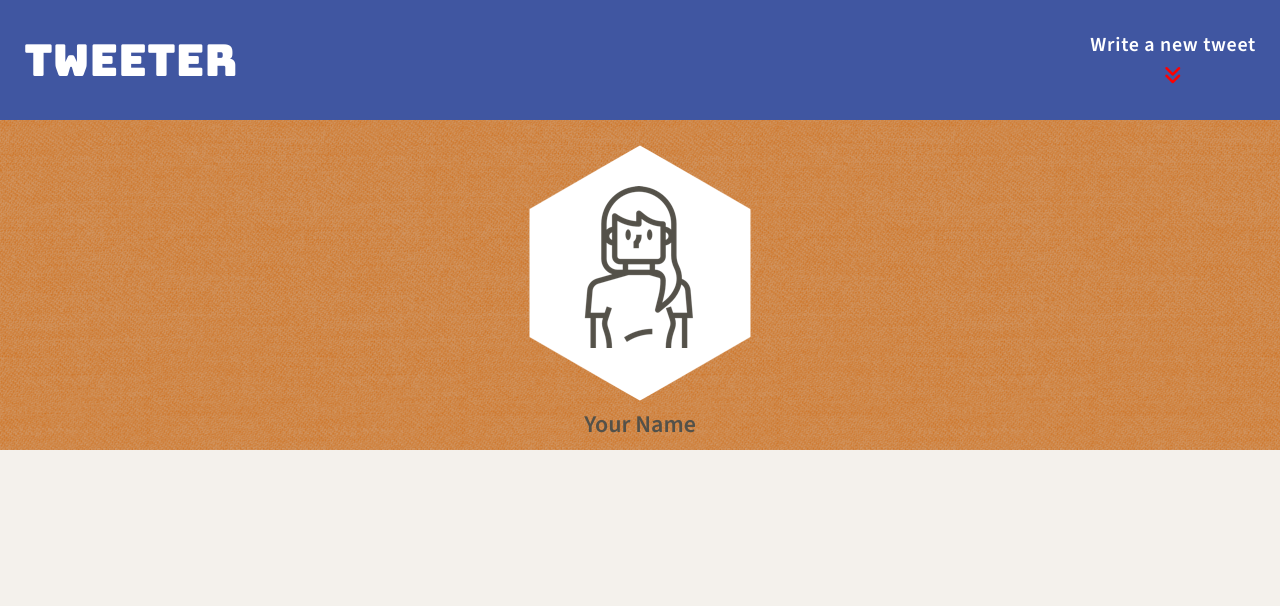
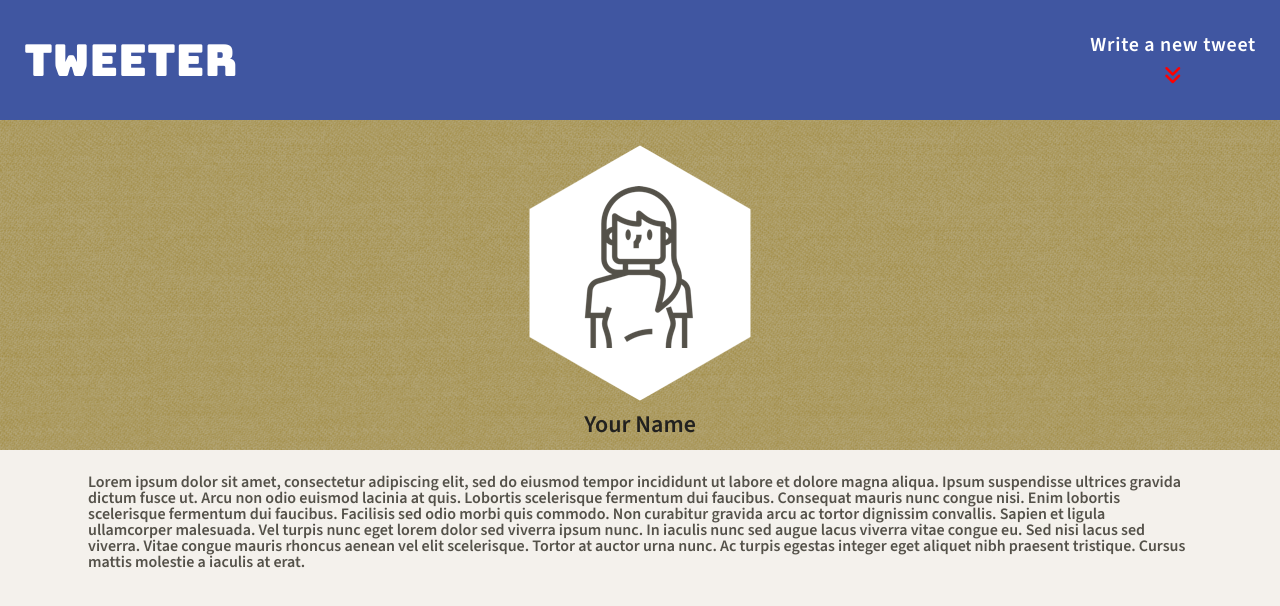
Before and after one commit to ascotlan/my-tweeter, a website: page public/index.html in a window 1280 px wide. Drawn offline with nearby package versions, Linux system fonts and the light colour scheme.

Commit message:
Styled the <main> element of index.html

```diff
--- a/public/index.html
+++ b/public/index.html
@@ -54,12 +54,27 @@
       <div>
         <img src="/images/profile-hex.png" />
       </div>
-      <div>
+      <div class="username">
         <h2>Your Name</h2>
       </div>
     </header>
 
     <!-- Page-specific (main) content here -->
-    <main class="container"></main>
+    <main class="container">
+      <p>
+        Lorem ipsum dolor sit amet, consectetur adipiscing elit, sed do eiusmod
+        tempor incididunt ut labore et dolore magna aliqua. Ipsum suspendisse
+        ultrices gravida dictum fusce ut. Arcu non odio euismod lacinia at quis.
+        Lobortis scelerisque fermentum dui faucibus. Consequat mauris nunc
+        congue nisi. Enim lobortis scelerisque fermentum dui faucibus. Facilisis
+        sed odio morbi quis commodo. Non curabitur gravida arcu ac tortor
+        dignissim convallis. Sapien et ligula ullamcorper malesuada. Vel turpis
+        nunc eget lorem dolor sed viverra ipsum nunc. In iaculis nunc sed augue
+        lacus viverra vitae congue eu. Sed nisi lacus sed viverra. Vitae congue
+        mauris rhoncus aenean vel elit scelerisque. Tortor at auctor urna nunc.
+        Ac turpis egestas integer eget aliquet nibh praesent tristique. Cursus
+        mattis molestie a iaculis at erat.
+      </p>
+    </main>
   </body>
 </html>
--- a/public/styles/header.css
+++ b/public/styles/header.css
@@ -2,7 +2,7 @@
   height: 400px;
   width: 100%;
   padding: 290px 0 160px;
-  background-color: #cf711f;
+  background-color: #a18b40;
   background-image: url("../images/45-degree-fabric-light.png");
 
   display: flex;
@@ -11,3 +11,7 @@
   justify-content: center;
   gap: 0.5em;
 }
+
+.username {
+  color: #22211f;
+}
--- a/public/styles/layout.css
+++ b/public/styles/layout.css
@@ -31,6 +31,13 @@ body {
   font-weight: 300;
 }
 
+.container {
+  max-width: 90%;
+  margin: 0 auto;
+  padding: 1.5em;
+  font-weight: 600;
+}
+
 /*
 --- 01 TYPOGRAPHY SYSTEM
 
@@ -55,13 +62,11 @@ Large: 1.8
 
 --- 02 COLORS
 
-MAIN COLOR: #4056a1
+MAIN COLOR: #4056a1,  #f4f1ec
 TINTS:
 SHADES:
-ACCENTS: #cf711f;
-GREY COLOR: #767676 lightes gray allowed on #fff,
-#555, #333,
-#6f6f6f lightest gray allowd on #fdf2e9
+ACCENTS: #a18b40;
+GREY COLOR:  #545149 #22211f;
 
 -- 05 SHADOWS
  box-shadow: 0 2.4rem 4.8rem rgba(0, 0, 0, 0.08);
```
